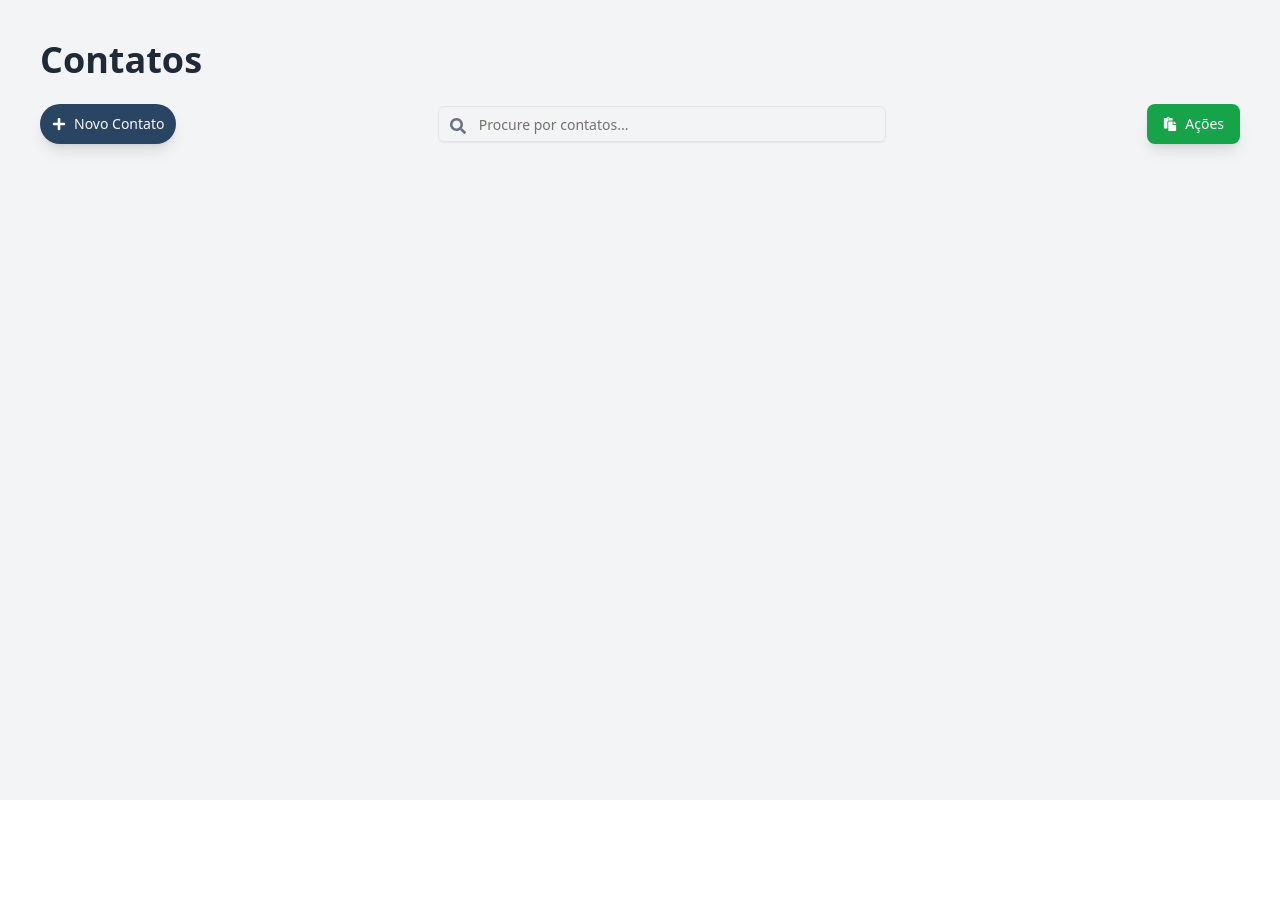
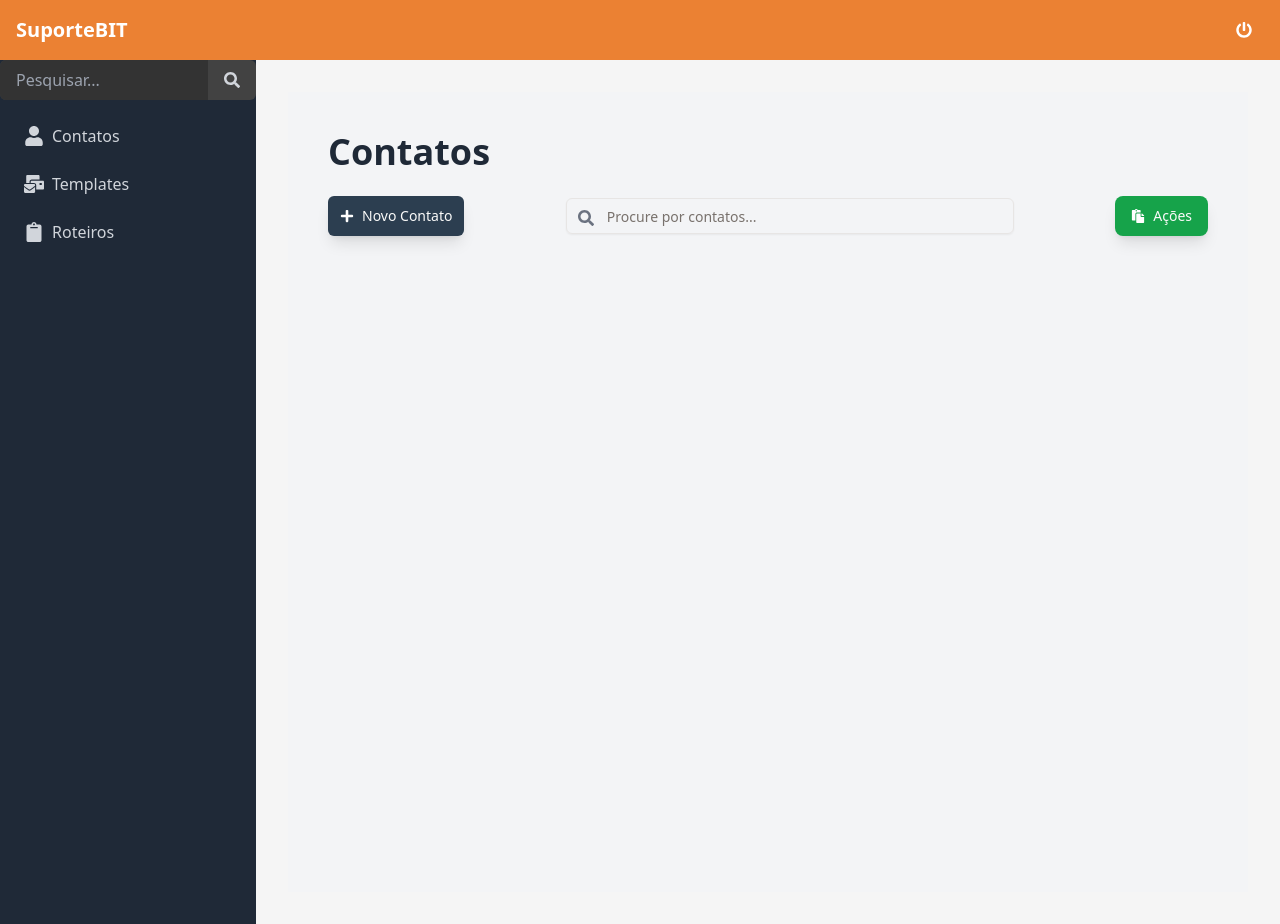
Before and after one commit to gnoatto01/front_chokito, a Next.js app in the folder front/: page /app/paginaContatos in a window 1280 px wide. Before the commit the page ends 800 px from the top, so only its background shows below. Built offline with nearby package versions, Linux system fonts and the light colour scheme.

Commit message:
tela de dashboard

```diff
--- a/front/src/app/components/contatos.tsx
+++ b/front/src/app/components/contatos.tsx
@@ -10,9 +10,10 @@ import { DropdownMenu, DropdownMenuContent, DropdownMenuItem, DropdownMenuLabel,
 import DetalhesContato from "./detalhesContato";
 import AlertaDePerigo, { AlertaDeSucesso } from "./alertas";
 import router from "next/router";
-import { FaPlus, FaSearch, FaTrashAlt, FaEdit, FaDownload, FaPaste, FaFileExcel, FaFilePdf } from 'react-icons/fa';
+import { FaPlus, FaSearch, FaTrashAlt, FaEdit, FaDownload, FaPaste, FaFileExcel, FaFilePdf, FaPowerOff } from 'react-icons/fa';
 import RegistroContato from "./registrarContato";
 import { exportarContatoParaPDF, exportarParaExcel } from "./exports";
+import Layout from "./layoutPrincipal";
 
 interface retornoContato {
     idContato: number;
@@ -96,10 +97,6 @@ export default function Contatos() {
         setSalvarOpcaoDelete(null);
     };
 
-    const handleLogout = () => {
-        destroyCookie(null, 'naturalbit.token');
-        router.push('/login');
-    };
 
     const handleExportarExcel = () => {
         exportarParaExcel(contatos, 'contatos');
@@ -127,13 +124,15 @@ export default function Contatos() {
     };
 
     return (
+
+        <Layout>
             <div className="p-6 sm:p-10 bg-gray-100 min-h-screen">
                 <div className="mb-6">
                     <h1 className="text-4xl font-bold text-gray-800 mb-6">Contatos</h1>
                     <div className="flex flex-col md:flex-row items-center justify-between gap-4">
                         <Button
                             onClick={abrirRegistroContatos}
-                        className="bg-[#2a4564] hover:bg-[#152232] p-3 rounded-full shadow-lg transition-transform transform hover:scale-105 flex items-center gap-2"
+                            className="bg-[#2C3E50] hover:bg-[#152232] p-3  shadow-lg transition-transform transform hover:scale-105 flex items-center gap-2"
                             size="lg"
                         >
                             <FaPlus className="text-white" />
@@ -222,5 +221,7 @@ export default function Contatos() {
                 </div>
                 <AlertaDePerigo isAberto={mostrarAlertaPerigo} onFechar={fecharAlertaPerigo} onConfirmacao={confirmacaoDeDelecao} />
             </div>
+        </Layout>
+
     );
 }
--- /dev/null
+++ b/front/src/app/components/dashboard.tsx
@@ -0,0 +1,21 @@
+import Layout from "./layoutPrincipal";
+
+
+
+export default function TelaDashboard() {
+    return (
+        <Layout>
+            <div className="max-w-4xl mx-auto space-y-8">
+                <div className="space-y-4">
+                    <h1 className="text-3xl font-bold text-[#FF6F00]">Bem-vindo ao SuporteBIT</h1>
+                    <p className="text-[#424242]">
+                        Este sistema ajuda você a gerenciar toda a parte do seu suporte. Deixando ele mais funcional e moderno.
+                    </p>
+                </div>
+                <div className="grid grid-cols-1 sm:grid-cols-2 lg:grid-cols-3 gap-6">
+
+                </div>
+            </div>
+        </Layout>
+    );
+}
--- /dev/null
+++ b/front/src/app/components/layoutPrincipal.tsx
@@ -0,0 +1,81 @@
+import Link from "next/link";
+import router, { useRouter } from "next/router";
+import { destroyCookie } from "nookies";
+import { FaClipboard, FaMailBulk, FaPowerOff, FaUser, FaSearch } from "react-icons/fa";
+import React, { ReactNode } from 'react';
+
+interface LayoutProps {
+    children: ReactNode;
+}
+
+
+const Layout: React.FC<LayoutProps> = ({ children }) => {
+
+    const router = useRouter();
+
+    const handleLogout = () => {
+        destroyCookie(null, 'naturalbit.token');
+        router.push('/login');
+    };
+
+    const home = () => {
+        router.push('/app/paginaDashboard');
+    };
+
+    return (
+
+        <div className="flex flex-col min-h-screen">
+            {/* Menu Superior */}
+            <header className="bg-[#eb8133] text-white p-4 flex justify-between items-center">
+                <span onClick={home} className="text-xl font-bold cursor-pointer">SuporteBIT</span>
+                <div className="flex items-center gap-4">
+                    {/* <FaBell size={10} className="w-6 h-6 cursor-pointer hover:text-gray-400" />
+                        <FaUser size={10} className="w-6 h-6 cursor-pointer hover:text-gray-400" /> */}
+                    <button onClick={handleLogout} className="flex items-center gap-2  px-3 py-1 rounded-md text-sm font-medium">
+                        <FaPowerOff size={16} />
+                    </button>
+                </div>
+            </header>
+
+            <div className="flex flex-1">
+                {/* Menu Lateral */}
+                <aside className="bg-gray-800 text-gray-300 w-64 flex flex-col">
+                    {/* Barra pesquisa */}
+                    <div className="flex items-center bg-[#424242] rounded-md overflow-hidden">
+
+                        <input
+                            type="text"
+                            placeholder="Pesquisar..."
+                            className="w-full px-4 py-2 bg-[#333333] text-gray-300 focus:outline-none"
+                        />
+                        <div className="px-4 py-2 text-gray-300">
+                            <FaSearch />
+                        </div>
+                    </div>
+                    {/* Links do Menu */}
+                    <nav className="flex-1 p-4 space-y-2">
+                        <Link href="/app/paginaContatos" className="flex items-center gap-2 p-2 rounded-md hover:bg-gray-700">
+                            <FaUser className="w-5 h-5" />
+                            <span>Contatos</span>
+                        </Link>
+                        <Link href="#" className="flex items-center gap-2 p-2 rounded-md hover:bg-gray-700">
+                            <FaMailBulk className="w-5 h-5" />
+                            <span>Templates</span>
+                        </Link>
+                        <Link href="#" className="flex items-center gap-2 p-2 rounded-md hover:bg-gray-700">
+                            <FaClipboard className="w-5 h-5" />
+                            <span>Roteiros</span>
+                        </Link>
+                    </nav>
+                </aside>
+
+                {/* Conteúdo Principal */}
+                <main className="flex-1 p-8 bg-[#F5F5F5]">
+                    {children}
+                </main>
+            </div>
+        </div>
+    );
+};
+
+export default Layout;
--- a/front/src/app/contexts/authContext.tsx
+++ b/front/src/app/contexts/authContext.tsx
@@ -43,7 +43,7 @@ export function AuthProvider({ children }: AuthProviderProps) {
             }
 
 
-            Router.push('/app/dashboard');
+            Router.push('/app/paginaDashboard');
 
         } catch (error) {
             setIsAuthenticated(false);
--- a/front/src/middleware.ts
+++ b/front/src/middleware.ts
@@ -1,14 +1,6 @@
 import { NextRequest, NextResponse } from "next/server";
-import { useAuth } from "./app/contexts/authContext";
-import nookies from 'nookies';
 
 
-
-declare module 'jspdf-autotable' {
-    interface jsPDF {
-        autoTable: (options: any) => jsPDF;
-    }
-}
 
 
 export async function middleware(req: NextRequest) {
--- a/front/src/pages/app/dashboard.tsx
+++ /dev/null
@@ -1,3 +0,0 @@
-export default function Dashboard() {
-    return <div></div>
-}
--- /dev/null
+++ b/front/src/pages/app/paginaDashboard.tsx
@@ -0,0 +1,5 @@
+import TelaDashboard from "@/app/components/dashboard";
+
+export default function Dashboard() {
+    return <TelaDashboard />
+}
```
Also changed, not shown: 1 other file (tests, documents, lock files or other folders). Lines whose indentation alone changed are shown as unchanged.
